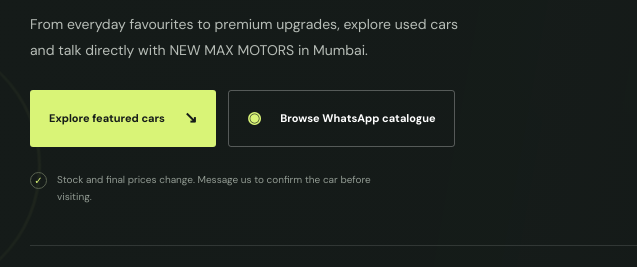
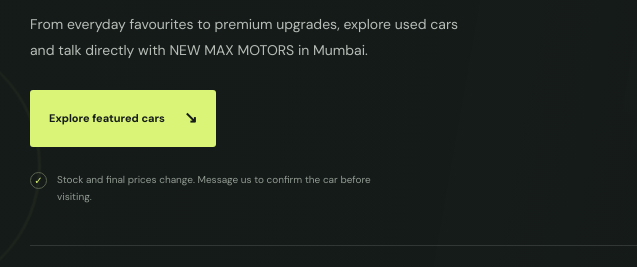
Before and after one commit to Dstense/new-max-motors, a plain HTML site: page index.html in a window 1280 px wide. Shown: the part 451-718 px from the top of the page, 0-637 px from the left. Drawn offline with Linux system fonts and the light colour scheme.

Commit message:
Remove WhatsApp catalogue button from website

```diff
--- a/index.html
+++ b/index.html
@@ -64,7 +64,7 @@
   </header>
   <main id="main">
     <section class="hero" id="top"><div class="hero-glow glow-one"></div><div class="hero-glow glow-two"></div><div class="hero-inner">
-      <div class="hero-copy"><p class="eyebrow"><span class="eyebrow-line"></span> PRE-OWNED CARS · GOREGAON EAST</p><h1>Your next car.<br><span>One good drive</span><em> away.</em></h1><p class="hero-description">From everyday favourites to premium upgrades, explore used cars and talk directly with NEW MAX MOTORS in Mumbai.</p><div class="hero-actions"><a class="button button-lime" href="#cars">Explore featured cars <span aria-hidden="true">↘</span></a><a class="button button-outline" href="https://wa.me/c/155847233691683" target="_blank" rel="noopener"><span class="whatsapp-icon" aria-hidden="true">◉</span> Browse WhatsApp catalogue</a></div><div class="hero-note"><span class="note-icon">✓</span><span>Stock and final prices change. Message us to confirm the car before visiting.</span></div></div>
+      <div class="hero-copy"><p class="eyebrow"><span class="eyebrow-line"></span> PRE-OWNED CARS · GOREGAON EAST</p><h1>Your next car.<br><span>One good drive</span><em> away.</em></h1><p class="hero-description">From everyday favourites to premium upgrades, explore used cars and talk directly with NEW MAX MOTORS in Mumbai.</p><div class="hero-actions"><a class="button button-lime" href="#cars">Explore featured cars <span aria-hidden="true">↘</span></a></div><div class="hero-note"><span class="note-icon">✓</span><span>Stock and final prices change. Message us to confirm the car before visiting.</span></div></div>
       <div class="hero-visual"><div class="image-tag tag-top"><span class="tag-dot"></span> FIND YOUR MATCH</div><img src="https://imgd-ct.aeplcdn.com/1056x660/n/cw/ec/120913/maruti-suzuki-xl6-left-front-three-quarter12.jpeg?isig=0&amp;q=80&amp;wm=0" alt="Black Maruti Suzuki XL6 shown as a representative pre-owned car image" fetchpriority="high"><div class="hero-visual-shade"></div><div class="visual-caption"><div><span class="caption-kicker">THE NEW MAX WAY</span><strong>Good cars. Clear conversations.</strong></div><span class="caption-arrow" aria-hidden="true">↗</span></div><div class="image-tag tag-bottom">PRE-OWNED · MUMBAI</div></div>
     </div><div class="hero-bottom"><span>LOCAL KNOWLEDGE</span><span class="hero-bottom-line"></span><span>PERSONAL ENQUIRIES</span><span class="hero-bottom-line"></span><span>ALL MAKES WELCOME</span></div></section>
     <section class="quick-strip" aria-label="Our services"><div class="quick-item"><span class="quick-number">01</span><div><strong>Find a car</strong><span>Browse featured listings</span></div><a href="#cars" aria-label="Browse featured listings">↗</a></div><div class="quick-item"><span class="quick-number">02</span><div><strong>Sell your car</strong><span>Tell us about your vehicle</span></div><a href="#sell-car" aria-label="Sell your car">↗</a></div><div class="quick-item"><span class="quick-number">03</span><div><strong>Trade up</strong><span>Ask about an exchange</span></div><a href="#sell-car" aria-label="Ask about a car exchange">↗</a></div><div class="quick-item quick-location"><span class="location-symbol" aria-hidden="true">⌖</span><div><strong>Goregaon East</strong><span>Mumbai, Maharashtra</span></div><a href="#visit" aria-label="Find our location">↗</a></div></section>
```
